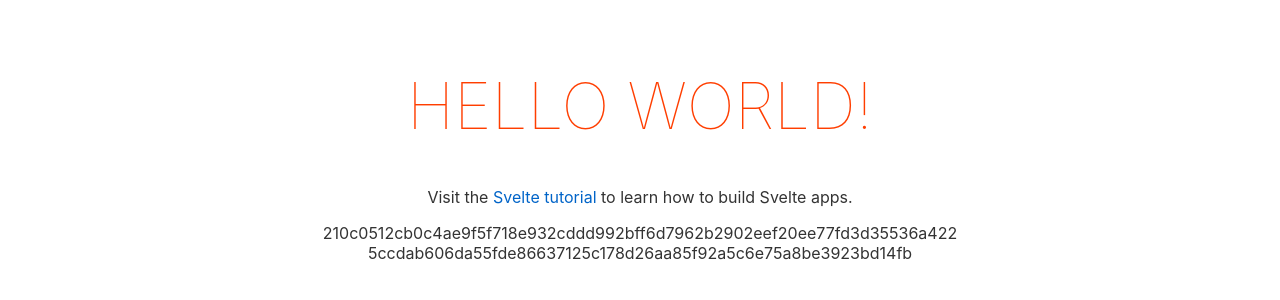
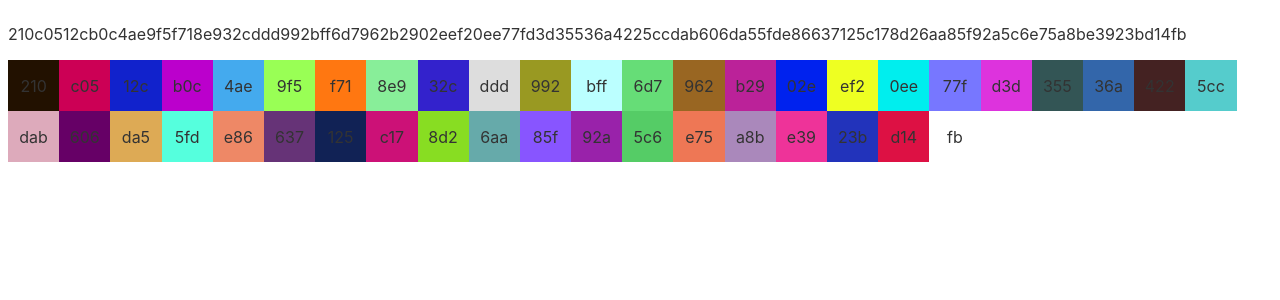
Before and after one commit to tonygustafsson/time-art, a Svelte app: page / in a window 1280 px wide. Shown: the top 300 px of the page. Built offline with nearby package versions, Linux system fonts and the light colour scheme.

Commit message:
Colors are fun

```diff
--- a/src/App.svelte
+++ b/src/App.svelte
@@ -34,7 +34,7 @@
   onMount(() => {
     const interval = setInterval(async () => {
       currentTime = await sha256(`${new Date().toString()}`);
-      clearInterval(interval);
+      timeParts = currentTime.match(/.{1,3}/g);
     }, 1000);
 
     return () => {
@@ -42,32 +42,37 @@
     };
   });
 
-  $: currentTime = new Date().toString();
+  $: currentTime = "";
+  $: timeParts = [];
 </script>
 
 <main>
-  <h1>Hello {name}!</h1>
-  <p>
-    Visit the <a href="https://svelte.dev/tutorial">Svelte tutorial</a> to learn
-    how to build Svelte apps.
-  </p>
-
   <p class="hex">{currentTime}</p>
+  <div class="grid">
+    {#each timeParts as timeFragment}
+      <div class="time-block" style="background-color: #{timeFragment}">
+        {timeFragment}
+      </div>
+    {/each}
+  </div>
 </main>
 
 <style>
-  main {
-    text-align: center;
-    padding: 1em;
-    max-width: 640px;
-    margin: 0 auto;
+  .grid {
+    display: flex;
+    flex-wrap: wrap;
   }
 
-  h1 {
-    color: #ff3e00;
-    text-transform: uppercase;
-    font-size: 4em;
-    font-weight: 100;
+  .time-block {
+    display: flex;
+    align-items: center;
+    justify-content: center;
+    transition: background-color 1000ms;
+  }
+
+  .grid > div {
+    width: 4vw;
+    height: 4vw;
   }
   .hex {
     overflow-wrap: anywhere;
```
